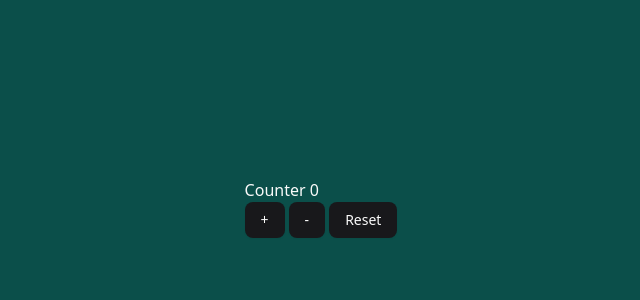
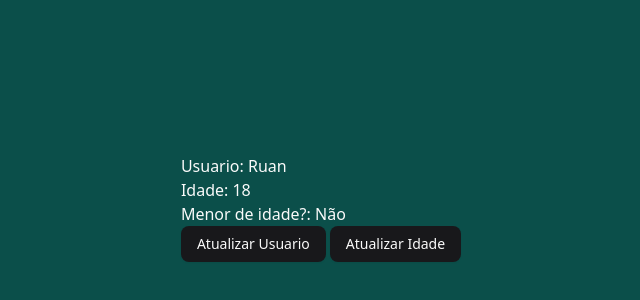
Before and after one commit to ruann3res/react-hooks, a React (Vite) app: page / in a window 1280 px wide. Shown: the part 192-492 px from the top of the page, without its empty margins (319-959 px from the left). Built offline with nearby package versions, Linux system fonts and the light colour scheme.

Commit message:
feat: componentes funcionais & React Hooks: useReducer

```diff
--- a/src/App.tsx
+++ b/src/App.tsx
@@ -1,10 +1,10 @@
 
-import { State } from "./hooks/01-useState"
+import { Reducer } from "./hooks/02-useReducer"
 
 export function App() {
   return (
     <div className="min-h-screen grid place-items-center bg-teal-900">
-      <State/>
+      <Reducer/>
     </div>
   )
 }
--- /dev/null
+++ b/src/hooks/02-useReducer.tsx
@@ -0,0 +1,96 @@
+import { Button } from "@/components/ui/button";
+import { useReducer } from "react";
+
+type State = {
+  user: {
+    id: number;
+    age: number;
+    name: string;
+  };
+  isUnderAge: boolean;
+};
+
+type Action =
+  | { type: "changeUser"; payload: { user: State["user"] } }
+  | { type: "updateAge"; payload: { age: number } };
+
+function reducer(prevState: State, action: Action) {
+  switch (action.type) {
+    case "changeUser":
+      return {
+        user: action.payload.user,
+        isUnderAge: action.payload.user.age < 18,
+      };
+    case "updateAge": {
+      const age = action.payload.age;
+      return {
+        user: {
+          ...prevState.user,
+          age,
+        },
+        isUnderAge: age < 18,
+      };
+    }
+    default:
+      return prevState;
+  }
+}
+
+function getInititalState() {
+  return {
+    user: {
+      id: Date.now(),
+      age: 18,
+      name: "Ruan",
+    },
+    isUnderAge: false,
+  };
+}
+
+export function Reducer() {
+  const [state, dispatch] = useReducer(
+    reducer,
+    {
+      user: {
+        id: Date.now(),
+        age: 18,
+        name: "Ruan",
+      },
+      isUnderAge: false,
+    },
+    getInititalState
+  );
+
+  function handleChangeUser() {
+    dispatch({
+      type: "changeUser",
+      payload: {
+        user: {
+          id: Date.now(),
+          age: 57,
+          name: "Jose",
+        },
+      },
+    });
+  }
+
+  function handleRefreshAge() {
+    const ages = [12, 21, 17, 39];
+    const age = ages[Math.floor(Math.random() * ages.length)];
+    dispatch({ type: "updateAge", payload: { age } });
+  }
+
+  return (
+    <div>
+      <h1 className="text-primary-foreground">Usuario: {state.user.name}</h1>
+      <h2 className="text-primary-foreground">Idade: {state.user.age}</h2>
+      <h2 className="text-primary-foreground">
+        Menor de idade?: {state.isUnderAge ? "Sim" : "Não"}
+      </h2>
+      <div className="space-x-1">
+        <Button onClick={handleChangeUser}>Atualizar Usuario</Button>
+        <Button onClick={handleRefreshAge}>Atualizar Idade</Button>
+      </div>
+    </div>
+  );
+}
```
